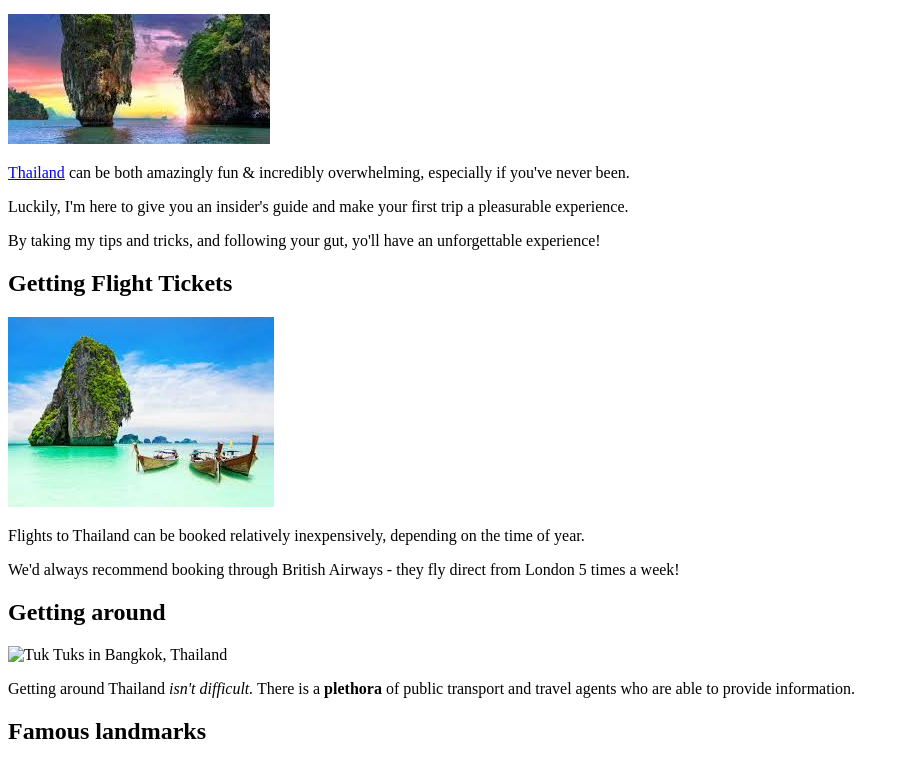
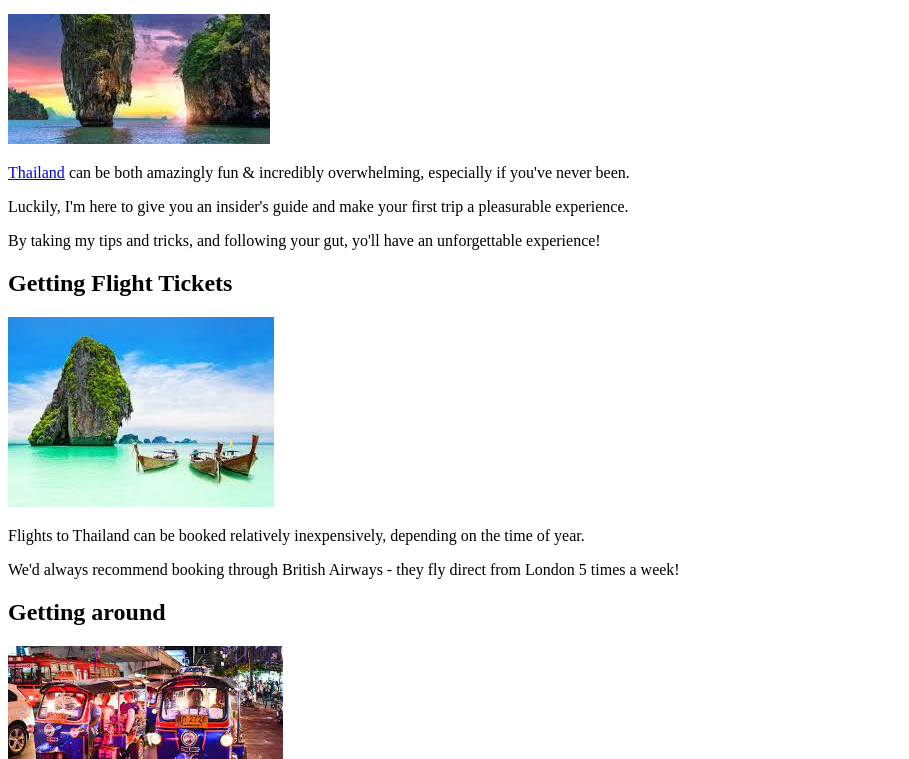
Before and after one commit to Lily271122/Thailand, a plain HTML site: page index.html in a window 1280 px wide. Shown: the part 193-952 px from the top of the page, without its empty margins (0-909 px from the left). Drawn offline with Linux system fonts and the light colour scheme.

Commit message:
Update index.html
removing "Images/" from an image source link

```diff
--- a/index.html
+++ b/index.html
@@ -43,7 +43,7 @@
     <!--Getting Around-->
     <div id="getting_around">
         <h2>Getting around</h2>
-        <img src="Images/tuk-tuks.jpeg" alt="Tuk Tuks in Bangkok, Thailand">
+        <img src="tuk-tuks.jpeg" alt="Tuk Tuks in Bangkok, Thailand">
         <p>Getting around Thailand <em>isn't difficult.</em> There is a <strong>plethora</strong> of public transport and travel agents who are able to provide information.</p>
     </div>
 
```
